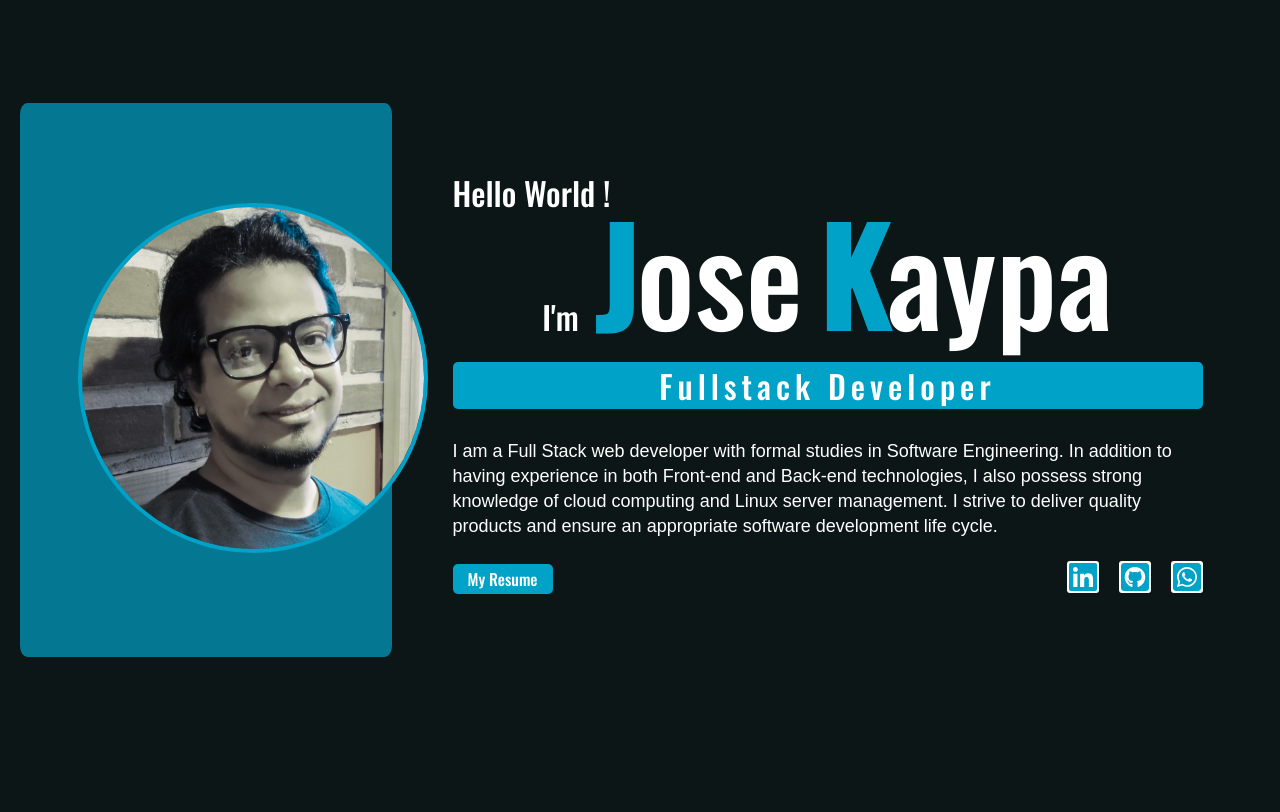
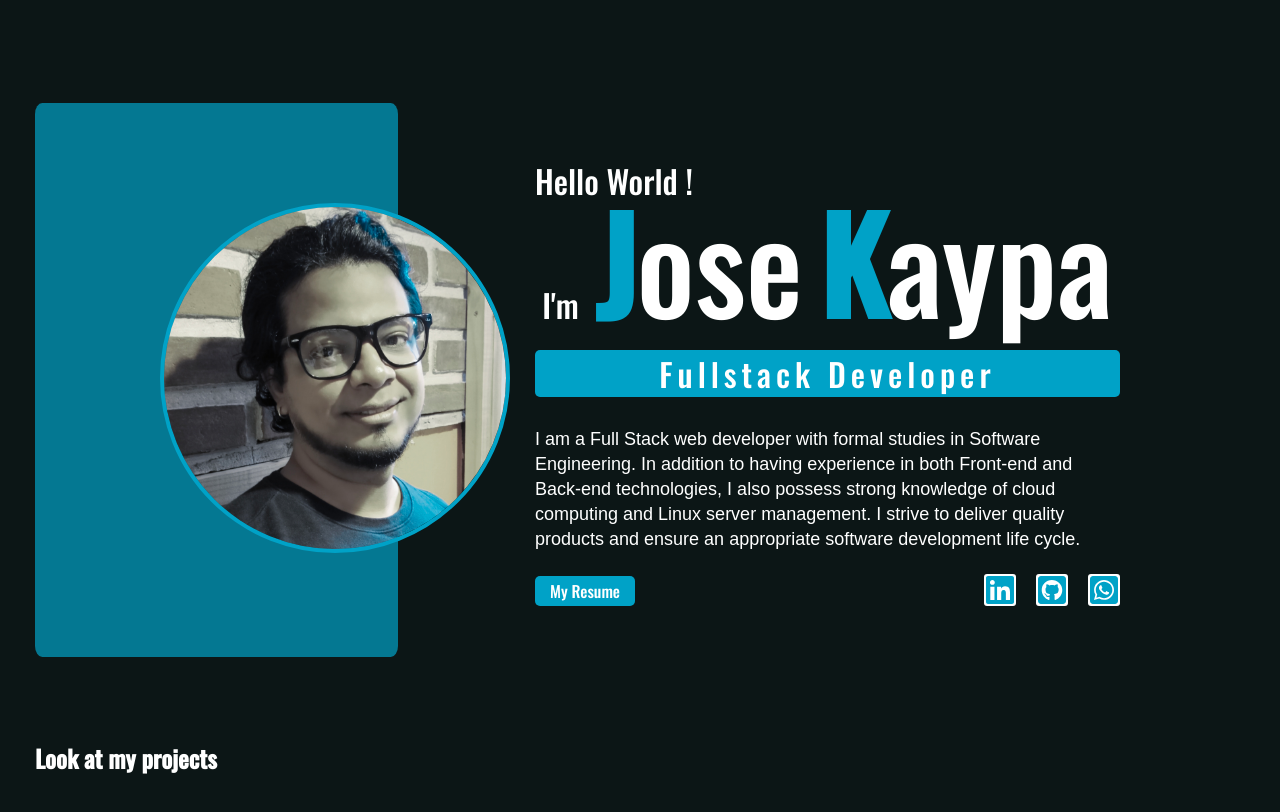
Before and after one commit to JKaypa/portfolio, a React (Vite) app: page / in a window 1280 px wide. Shown: the top 812 px of the page. Built offline with nearby package versions, Linux system fonts and the light colour scheme.

Commit message:
finish profile

```diff
--- a/src/App.tsx
+++ b/src/App.tsx
@@ -1,8 +1,14 @@
 import "./App.css";
 import Profile from "./components/Profile";
+import Projects from "./components/Projects";
 
 function App() {
-  return <Profile />;
+  return (
+    <>
+      <Profile />
+      <Projects />
+    </>
+  );
 }
 
 export default App;
--- /dev/null
+++ b/src/components/Projects.tsx
@@ -0,0 +1,12 @@
+import "../styles/projects.css";
+
+export default function Projects() {
+  return (
+    <section>
+      <h1 className="projects-title">Look at my projects</h1>
+      <picture>
+        <img src="" alt="" />
+      </picture>
+    </section>
+  );
+}
--- a/src/index.css
+++ b/src/index.css
@@ -14,6 +14,8 @@ body {
   font-family: "Oswald", sans-serif;
   background-color: rgb(12, 22, 22);
   padding: 20px;
+  max-width: 1250px;
+  margin: auto;
 }
 
 a {
--- a/src/styles/profile.css
+++ b/src/styles/profile.css
@@ -1,5 +1,4 @@
 .profile-section {
-  max-width: 1250px;
   min-height: 90vh;
   padding: 20px;
   margin: auto;
@@ -39,7 +38,7 @@
 }
 
 .profile-section article {
-  max-width: 750px;
+  max-width: 585px;
   font-size: 2rem;
 }
 
--- /dev/null
+++ b/src/styles/projects.css
@@ -0,0 +1,3 @@
+.projects-title {
+  margin: auto;
+}
```
